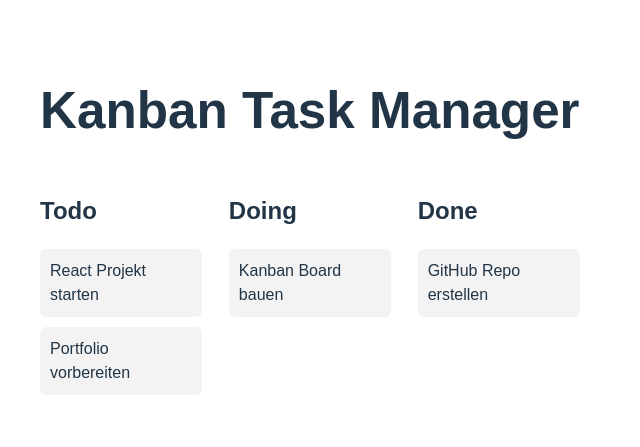
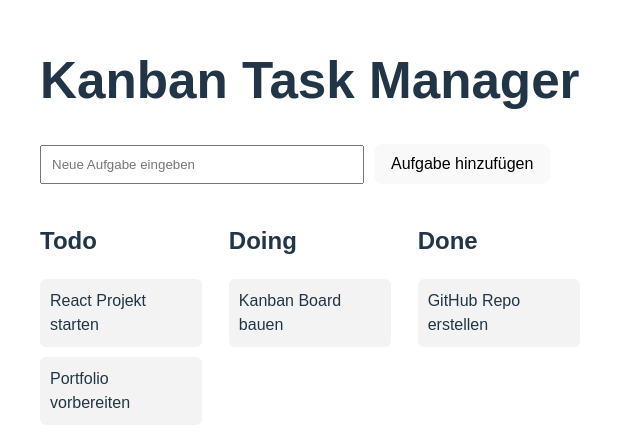
Before and after one commit to ufukibis20/kanban-task-manager, a React (Vite) app: page / in a window 1280 px wide. Shown: the part 173-620 px from the top of the page, without its empty margins (0-640 px from the left). Built offline with nearby package versions, Linux system fonts and the light colour scheme.

Commit message:
add task creation feature

```diff
--- a/src/App.tsx
+++ b/src/App.tsx
@@ -9,12 +9,27 @@ type Task = {
 };
 
 function App() {
-  const [tasks] = useState<Task[]>([
+  const [tasks, setTasks] = useState<Task[]>([
     { id: "1", title: "React Projekt starten", status: "todo" },
     { id: "2", title: "Kanban Board bauen", status: "doing" },
     { id: "3", title: "GitHub Repo erstellen", status: "done" },
-    { id: "4", title: "Portfolio vorbereiten", status: "todo" }
+    { id: "4", title: "Portfolio vorbereiten", status: "todo" },
   ]);
+
+  const [newTaskTitle, setNewTaskTitle] = useState("");
+
+  const addTask = () => {
+    if (!newTaskTitle.trim()) return;
+
+    const newTask: Task = {
+      id: crypto.randomUUID(),
+      title: newTaskTitle,
+      status: "todo",
+    };
+
+    setTasks((prevTasks) => [...prevTasks, newTask]);
+    setNewTaskTitle("");
+  };
 
   const renderColumn = (status: Status, title: string) => {
     return (
@@ -30,7 +45,7 @@ function App() {
                 padding: "10px",
                 marginBottom: "10px",
                 background: "#f3f3f3",
-                borderRadius: "6px"
+                borderRadius: "6px",
               }}
             >
               {task.title}
@@ -44,6 +59,29 @@ function App() {
     <div style={{ padding: "40px", fontFamily: "Arial" }}>
       <h1>Kanban Task Manager</h1>
 
+      <div style={{ marginBottom: "20px" }}>
+        <input
+          type="text"
+          placeholder="Neue Aufgabe eingeben"
+          value={newTaskTitle}
+          onChange={(event) => setNewTaskTitle(event.target.value)}
+          style={{
+            padding: "10px",
+            marginRight: "10px",
+            width: "300px",
+          }}
+        />
+        <button
+          onClick={addTask}
+          style={{
+            padding: "10px 16px",
+            cursor: "pointer",
+          }}
+        >
+          Aufgabe hinzufügen
+        </button>
+      </div>
+
       <div style={{ display: "flex", justifyContent: "space-between" }}>
         {renderColumn("todo", "Todo")}
         {renderColumn("doing", "Doing")}
```
